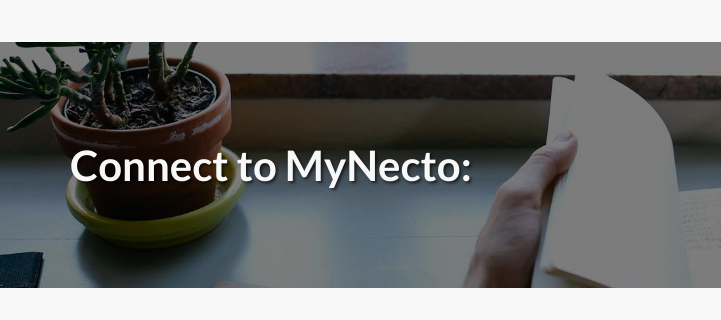
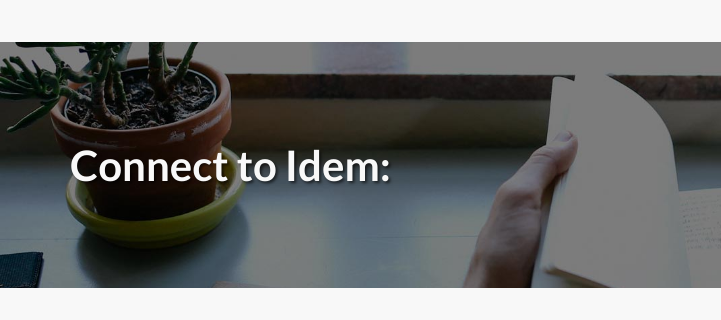
Before and after one commit to FaceUnicorneFU/FaceUnicorneFU.github.io, a plain HTML site: page index.html in a window 1280 px wide. Shown: the part 2187-2507 px from the top of the page, 0-721 px from the left. Drawn offline with Linux system fonts and the light colour scheme.

Commit message:
version2

```diff
--- a/index.html
+++ b/index.html
@@ -181,7 +181,7 @@
 
             <div class="row">
                 <div class="col-lg-6">
-                    <h2>Connect to MyNecto:</h2>
+                    <h2>Connect to Idem:</h2>
                 </div>
                 <div class="col-lg-6">
                     <ul class="list-inline banner-social-buttons">
```
